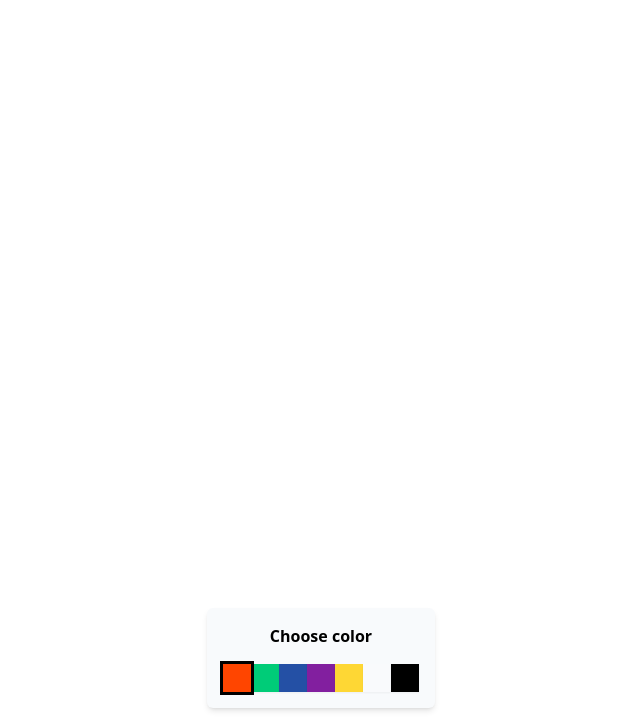
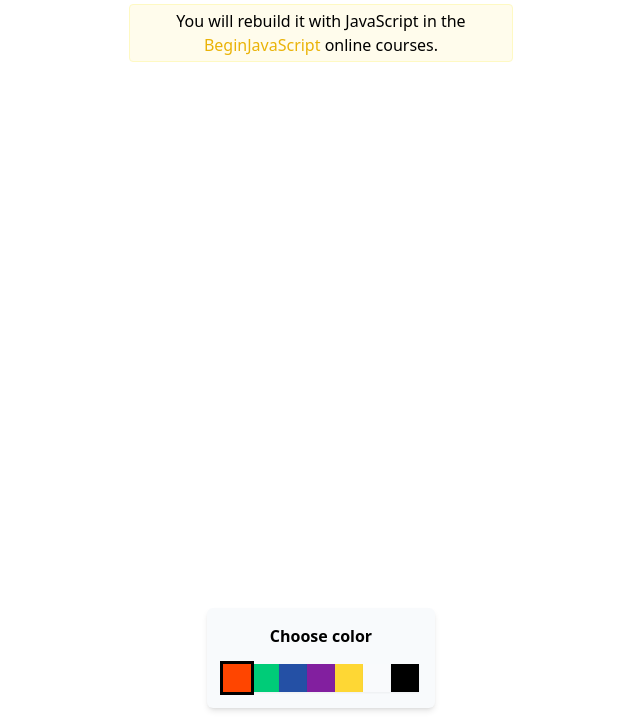
Before and after one commit to Melvynx/beginjavascript-module-dom, a website built with Vite: page index.html in a window 1280 px wide. Shown: the part 76-800 px from the top of the page, without its empty margins (319-959 px from the left). Built offline with nearby package versions, Linux system fonts and the light colour scheme; no server answers.

Commit message:
add beginjs warning

```diff
--- a/index.html
+++ b/index.html
@@ -12,6 +12,18 @@
       <h1 class="text-4xl text-center font-bold">r/place</h1>
       <div class="flex flex-col items-center justify-center mt-4">
         <div id="board" class="shadow"></div>
+
+        <div
+          class="mt-2 p-1 border-yellow-100 border rounded bg-yellow-300/10 max-w-sm text-center"
+        >
+          You will rebuild it with JavaScript in the
+          <a
+            class="text-yellow-500 hover:underline"
+            href="https://codelynx.dev/beginjavascript/courses"
+            >BeginJavaScript</a
+          >
+          online courses.
+        </div>
         <div id="warning" class="hidden text-sm text-red-500">
           Please wait 5 secondes before placing another pixel.
         </div>
--- a/server.js
+++ b/server.js
@@ -24,7 +24,7 @@ const io = new Server(httpServer, {
 });
 
 // empty board with 625 pixels of white color
-let board = new Array(625).fill('#ff4500');
+let board = new Array(625).fill('#fed834');
 
 let userClickData = new Map();
 
--- a/src/index.js
+++ b/src/index.js
@@ -42,6 +42,9 @@ class Game {
   }
 
   initializeBoard(values) {
+    while (this.board.firstChild) {
+      this.board.removeChild(this.board.firstChild);
+    }
     for (let i = 0; i < values.length; i++) {
       const currentValue = values[i];
       const pixel = new Pixel(currentValue, i);
```
